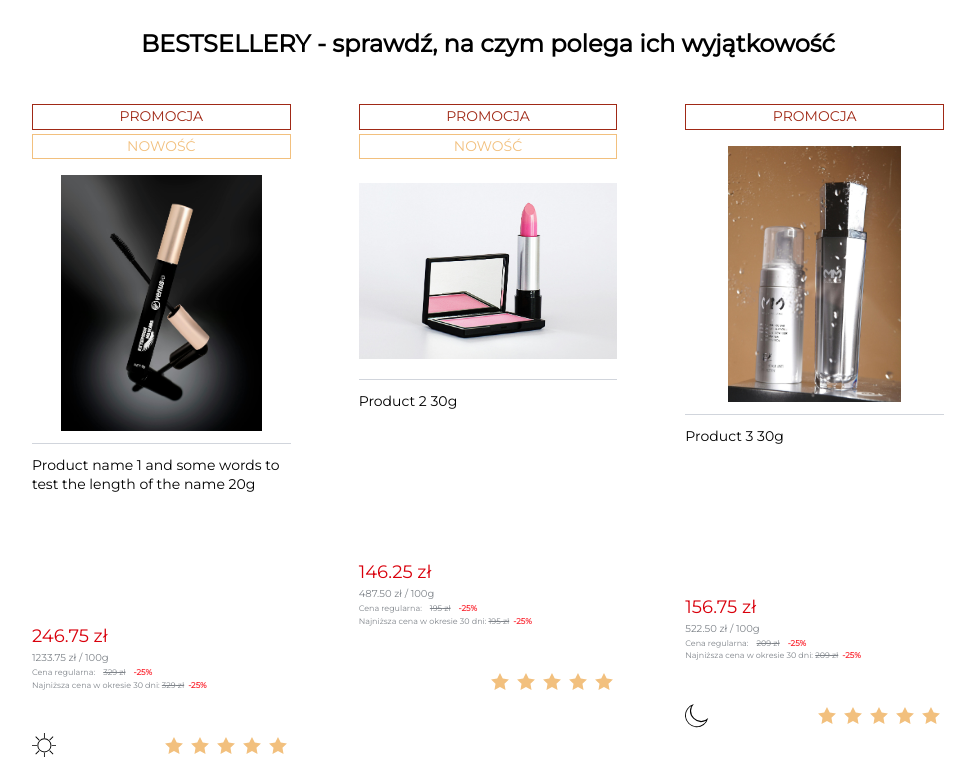
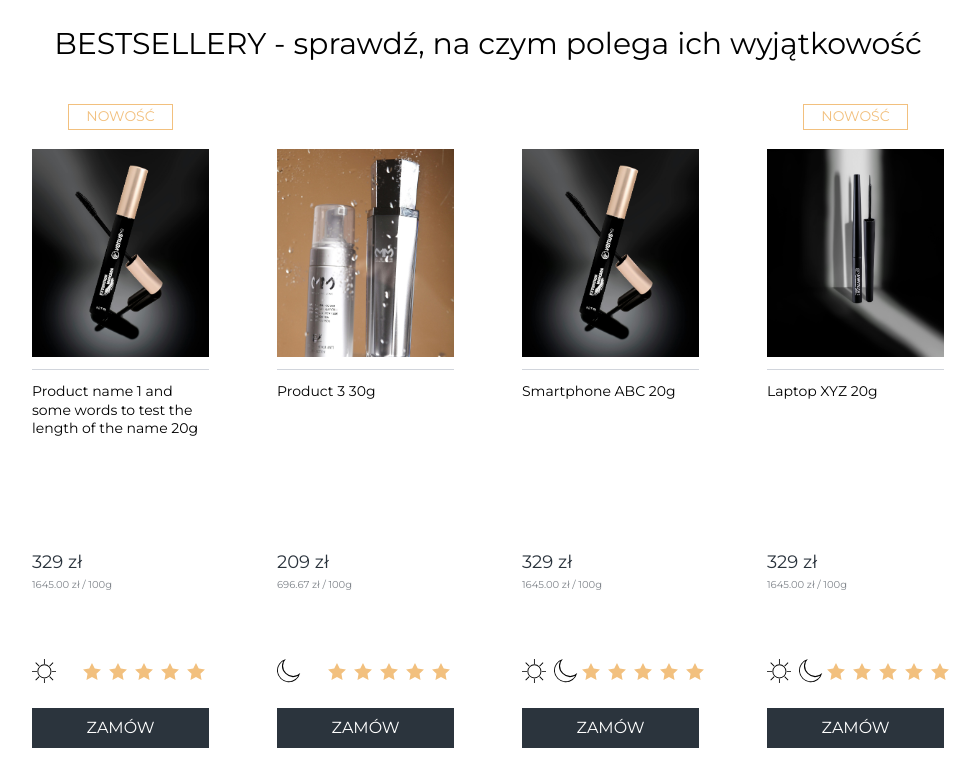
Before and after one commit to mateuszbakMovecloser/next-practice, a Next.js app: page / in a window 1280 px wide. Shown: the top 780 px of the page, without its empty margins (152-1132 px from the left). Built offline with nearby package versions, Linux system fonts and the light colour scheme.

Commit message:
poprawiono napis bestsellery, oraz rozmiar slot-ow

```diff
--- a/src/app/globals.css
+++ b/src/app/globals.css
@@ -41,7 +41,7 @@ body {
 
 
 .product-grid {
-  grid-template-columns: repeat(auto-fit, minmax(230px, 1fr));
+  grid-template-columns: repeat(auto-fit, minmax(200px, 1fr));
 }
 
 .product-grid-empty {
@@ -69,9 +69,8 @@ body {
 
 .product-card-image {
   width: 100%;
-  min-height: 12rem;
-  max-height: 12rem;
-  object-fit: contain;
+  height: 13rem;
+  object-fit: cover;
   margin: 0 auto;
   transition: all 250ms;
   object-position: 50% 50%;
--- a/src/app/page.tsx
+++ b/src/app/page.tsx
@@ -18,13 +18,13 @@ export default async function Home() {
   }
 
   return (
-    <main className="px-16 md:px-24 lg:px-32 xl:px-40">
-      <div className="mx-auto max-w-[1200px]">
-        <h1 className="text-2xl leading-7 my-[30px] font-bold text-black text-center">
-          BESTSELLERY - sprawdź, na czym polega ich wyjątkowość
-        </h1>
-        <ProductList products={products} />
-      </div>
-    </main>
+    <main className="px-[10rem] ">
+  <h1 className="text-2xl text-[30px] leading-7 my-[30px] font-medium text-black text-center w-full">
+      BESTSELLERY - sprawdź, na czym polega ich wyjątkowość
+  </h1>
+  <div className="mx-auto max-w-[1200px]">
+    <ProductList products={products} />
+  </div>
+</main>
   );
 }
--- a/src/components/price.tsx
+++ b/src/components/price.tsx
@@ -11,7 +11,7 @@ export default function Price({price, regularPrice, smallestPrice, grams}: Price
 
     return (
         <div className="space-y-0 text-gray-500 text-left relative z-[999] product-card-price">
-            <div className="flex items-center text-sm md:text-lg font-medium">
+            <div className="flex items-center text-[18px] font-[500]">
                 {hasDiscount ? (
                     <span className="text-[#d9000c]">{price} zł</span>
                 ) : (
--- a/src/components/productSlot.tsx
+++ b/src/components/productSlot.tsx
@@ -11,7 +11,7 @@ export default function ProductSlot({Product}: {Product: ProductInterface}) {
   return (
     <div className="px-6 py-4 h-full flex flex-col">
 
-      <div>
+      <div className="min-h-[45px]">
         <TagComponent tags={Product.tags} />
       </div>
 
--- a/src/components/tag.tsx
+++ b/src/components/tag.tsx
@@ -4,13 +4,13 @@ export default function Tag({tags}: {tags: string[]}) {
     const beautyClub = tags.includes("Beauty Club");
 
     return (
-        <div className="flex flex-col gap-1 mb-4 w-full text-sm font-weight-400">
+        <div className="flex flex-col gap-1 mb-4 w-full text-sm font-weight-400 items-center">
             {promocja &&
-             <div className="w-full border border-[#a02916] text-[#a02916] uppercase text-center leading-tight tag-item">
+             <div className="w-fit border border-[#a02916] text-[#a02916] uppercase text-center leading-tight tag-item padding-x-3">
                 Promocja
             </div>}
             {nowosc &&
-            <div className="w-full border border-[#f2c07e] text-[#f2c07e] uppercase text-center leading-tight tag-item">
+            <div className="w- border border-[#f2c07e] text-[#f2c07e] uppercase text-center leading-tight tag-item">
                 Nowość
             </div>}
         </div>
--- a/src/mockData/mockProducts.ts
+++ b/src/mockData/mockProducts.ts
@@ -4,7 +4,7 @@ export const mockProducts: ProductInterface[] = [
   {
     id: "1",
     name: "Product name 1 and some words to test the length of the name",
-    price: 246.75,
+    price: 329,
     regularPrice: 329,
     smallestPrice: 329,
     rating: 5,
@@ -12,29 +12,29 @@ export const mockProducts: ProductInterface[] = [
     category: "bestseller",
     sales: 150,
     grams:20,
-    tags: ["Promocja", "Nowość"],
+    tags: [ "Nowość"],
     quantity: 100,
     timeOfDay: ["day"],
   },
-  {
-    id: "2",
-    name: "Product 2",
-    price: 146.25,
-    regularPrice: 195,
-    smallestPrice: 195,
-    rating: 5,
-    image: "/images/product2.jpg",
-    category: "bestseller",
-    sales: 120,
-    grams: 30,
-    tags: ["Promocja", "Nowość"],
-    quantity: 0,
-    timeOfDay: [],
-  },
+  // {
+  //   id: "2",
+  //   name: "Product 2",
+  //   price: 195,
+  //   regularPrice: 195,
+  //   smallestPrice: 195,
+  //   rating: 5,
+  //   image: "/images/product2.jpg",
+  //   category: "bestseller",
+  //   sales: 120,
+  //   grams: 30,
+  //   tags: ["Promocja", "Nowość"],
+  //   quantity: 0,
+  //   timeOfDay: [],
+  // },
   {
     id: "3",
     name: "Product 3",
-    price: 156.75,
+    price: 209,
     regularPrice: 209,
     smallestPrice: 209,
     rating: 5,
@@ -42,14 +42,14 @@ export const mockProducts: ProductInterface[] = [
     category: "bestseller",
     sales: 100,
     grams: 30,
-    tags: ["Promocja"],
+    tags: [],
     quantity: 100,
     timeOfDay: ["night"],
   },
   {
     id: "4",
     name: "Laptop XYZ",
-    price: 2500,
+    price: 329,
     regularPrice: 329,
     smallestPrice: 329,
     rating: 5,
@@ -61,19 +61,19 @@ export const mockProducts: ProductInterface[] = [
     quantity: 100,
     timeOfDay: ["day","night"]
   },
-  // {
-  //   id: "5",
-  //   name: "Smartphone ABC",
-  //   price: 1800,
-  //   regularPrice: 329,
-  //   smallestPrice: 329,
-  //   rating: 5,
-  //   image: "/images/product1.jpg",
-  //   category: "bestseller",
-  //   sales: 95,
-  //   grams:20,
-  //   tags: [],
-  //   quantity: 100,
-  //   timeOfDay: ["day","night"],
-  // }
+  {
+    id: "5",
+    name: "Smartphone ABC",
+    price: 329,
+    regularPrice: 329,
+    smallestPrice: 329,
+    rating: 5,
+    image: "/images/product1.jpg",
+    category: "bestseller",
+    sales: 95,
+    grams:20,
+    tags: [],
+    quantity: 100,
+    timeOfDay: ["day","night"],
+  }
 ];
```
